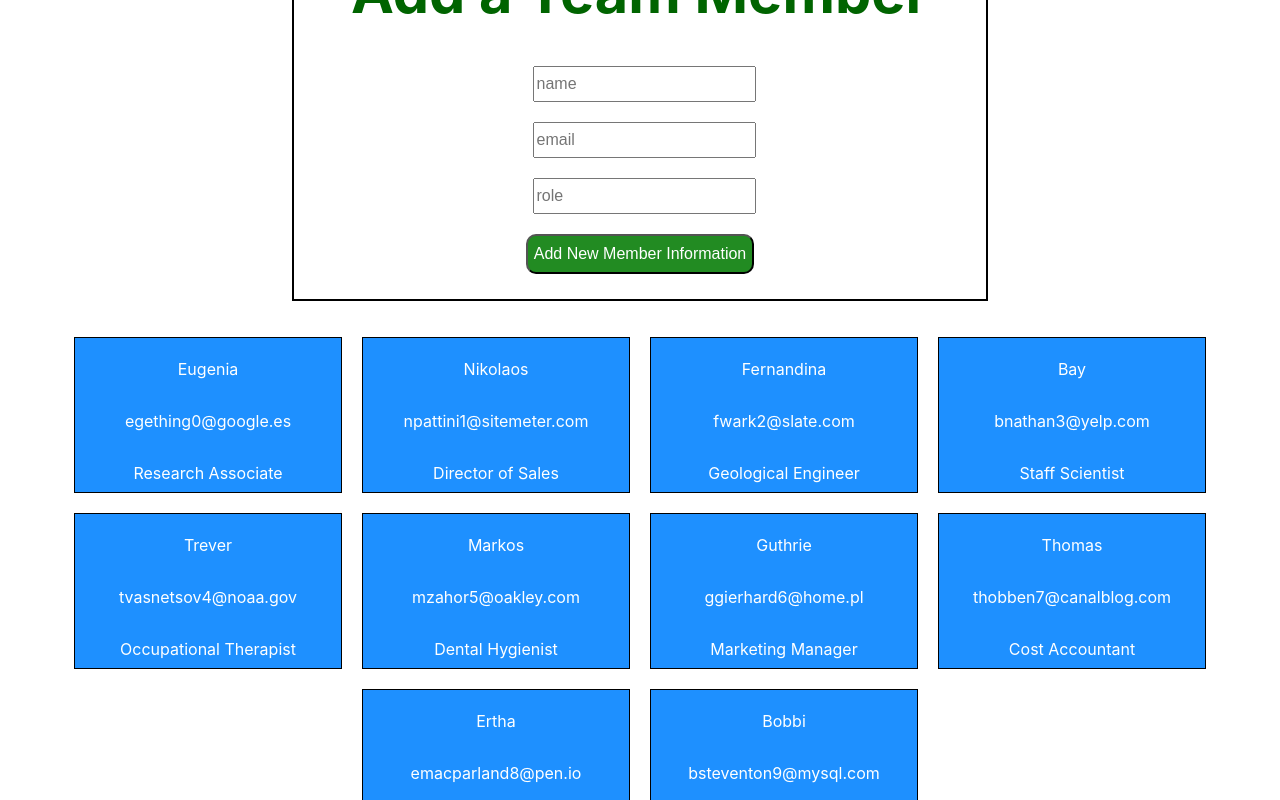
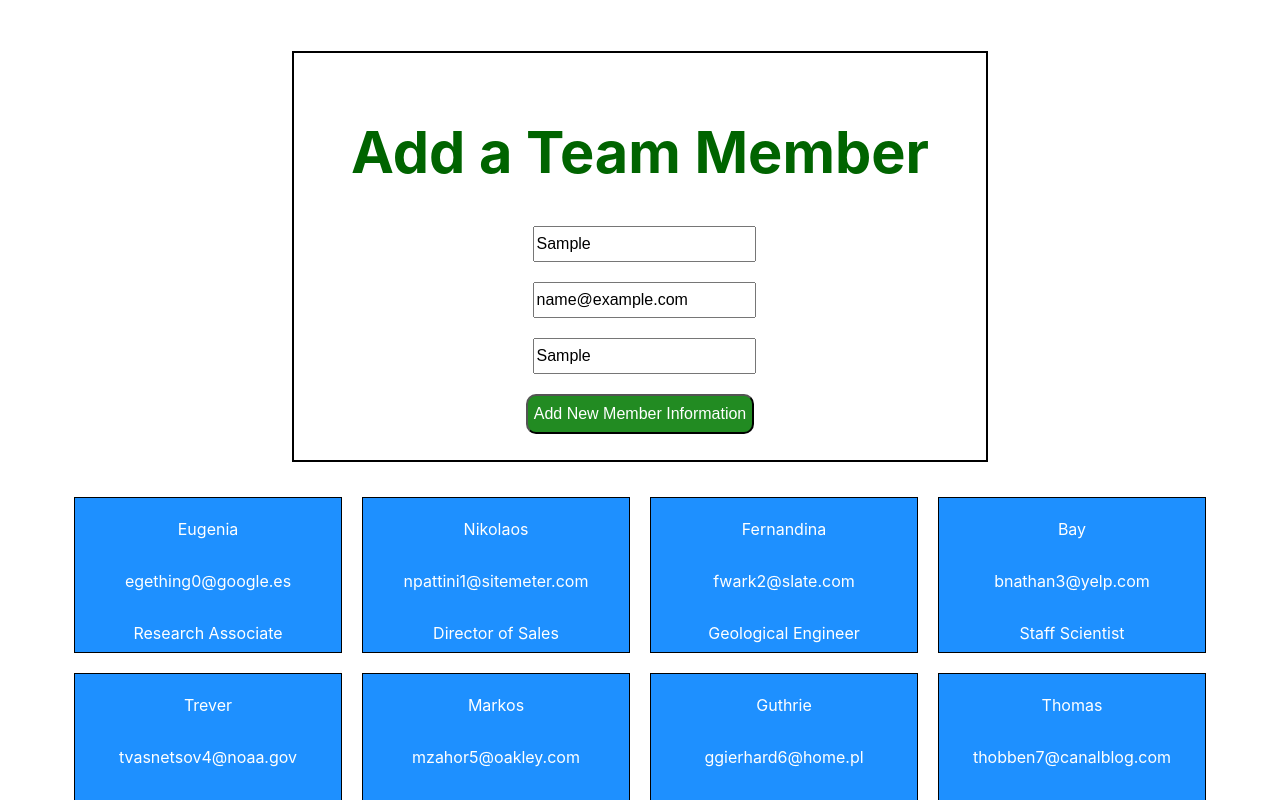
Before and after one commit to jeffglanville/team-builder, a React (Create React App) app: page / in a window 1280 px wide. Both pictures are taken after typing "Sample", "name@example.com", "Sample" into the empty fields and a click on the button "Add New Member Information". Shown: the top 800 px of the page. Built offline with nearby package versions, Linux system fonts and the light colour scheme.

Commit message:
collaborate with Jeff

```diff
--- a/src/App.js
+++ b/src/App.js
@@ -1,16 +1,16 @@
-import React from 'react';
+import React, {useState} from 'react';
 import Form from './Components/Form/Form';
 import Card from './Components/Card/Card';
 import './App.scss';
 
 
 function App() {
-
+ const [teamMember, setTeamMember] = useState({members:[],name: '', email: '', role: ''});
 
   return (
     <div className="App">
-      <Form />
-      <Card />
+      <Form teamMember={teamMember} setTeamMember={setTeamMember} />
+      <Card teamMember={teamMember} setTeamMember={setTeamMember} />
     </div>
   );
 }
--- a/src/App.scss
+++ b/src/App.scss
@@ -1,12 +1,11 @@
 .App {
 width: 100%;
-height: 10vh;
 display: flex;
 flex-direction: column;
 align-items: center;
 justify-content: center;
 font-size: 1rem;
-margin-top: 25%;
+margin-top: 2%;
 }
 
 h1 {
--- a/src/Components/Card/Card.js
+++ b/src/Components/Card/Card.js
@@ -1,23 +1,31 @@
 import React from 'react';
-import {team} from '../Team/Team';
+import { team } from '../Team/Team';
 import './Card.scss';
 
-function Card() {
+function Card(props) {
+	const { teamMember } = props;
 	return (
-        <div className = 'team-wrapper'>
+		<div className='team-wrapper'>
 			{team.map((team, idx) => {
 				return (
-                    <div key = {idx} className = 'team-content'>
+					<div key={idx} className='team-content'>
 						<p>{team.Name}</p>
 						<p>{team.email}</p>
 						<p>{team.Role}</p>
 					</div>
-                )
+				);
+			})}
+			{teamMember.members.map((team, idx) => {
+				return (
+					<div key={idx} className='team-content'>
+						<p>{team.name}</p>
+						<p>{team.email}</p>
+						<p>{team.role}</p>
+					</div>
+				);
 			})}
 		</div>
-    )
+	);
 }
 
-
-
 export default Card;
--- a/src/Components/Form/Form.js
+++ b/src/Components/Form/Form.js
@@ -1,21 +1,26 @@
-import React, {useState} from 'react';
+import React from 'react';
 import './Form.scss';
 
 
-function Form() {
-    const [teamMember, setTeamMember] = useState({name: '', email: '', role: ''});
 
+function Form(props) {
+    const {teamMember, setTeamMember} = props
     const handleChange = e => {
         setTeamMember({...teamMember, [e.target.name]: e.target.value});
     }
 
+    console.log(teamMember)
+
     const handleSubmit = e => {
         e.preventDefault();
-        setTeamMember({name: '', email: '', role: '', });
+        const member = {name: teamMember.name, email: teamMember.email, role: teamMember.role}
+        setTeamMember({...teamMember,members:[...teamMember.members, member]});
         console.log(teamMember, 'adding a new member');
     };
 
-
+    if (!teamMember){
+        return <h1>Loading...</h1>
+    }
     return (
         <div className = 'container'>
             <h1>Add a Team Member</h1>
```
Lines whose indentation alone changed are shown as unchanged.
